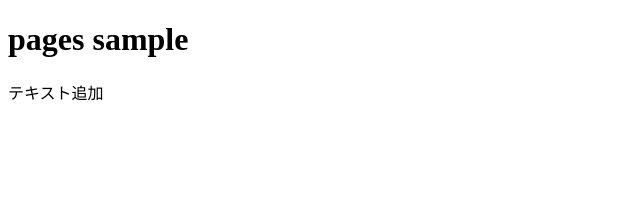
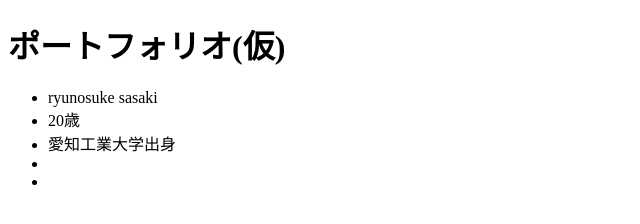
Before and after one commit to sasaki-ryunosuke/portfolio, a plain HTML site: page index.html in a window 1280 px wide. Shown: the whole page, without its empty margins (0-640 px from the left). Drawn offline with Linux system fonts and the light colour scheme.

Commit message:
ヘッダーとプロフィール追加

```diff
--- a/index.html
+++ b/index.html
@@ -1,13 +1,28 @@
 <!DOCTYPE html>
-<html lang="en">
+<html lang="ja">
 <head>
     <meta charset="UTF-8">
     <meta http-equiv="X-UA-Compatible" content="IE=edge">
     <meta name="viewport" content="width=device-width, initial-scale=1.0">
-    <title>GitHub pages</title>
+    <link rel="stylesheet" href="kadai.css">
+    <title>portfolio</title>
 </head>
 <body>
-    <h1>pages sample </h1>
-    <p>テキスト追加</p>
+   <header>
+       <div>
+           <h1>ポートフォリオ(仮)</h1>
+       </div>
+   </header>
+
+   <div class="profile">
+       <ul>
+           <li>ryunosuke sasaki</li>
+           <li>20歳</li>
+           <li>愛知工業大学出身</li>
+           <li></li>
+           <li></li>
+       </ul>
+
+   </div>
 </body>
 </html>
```
Also changed, not shown: kadai.css (added).
